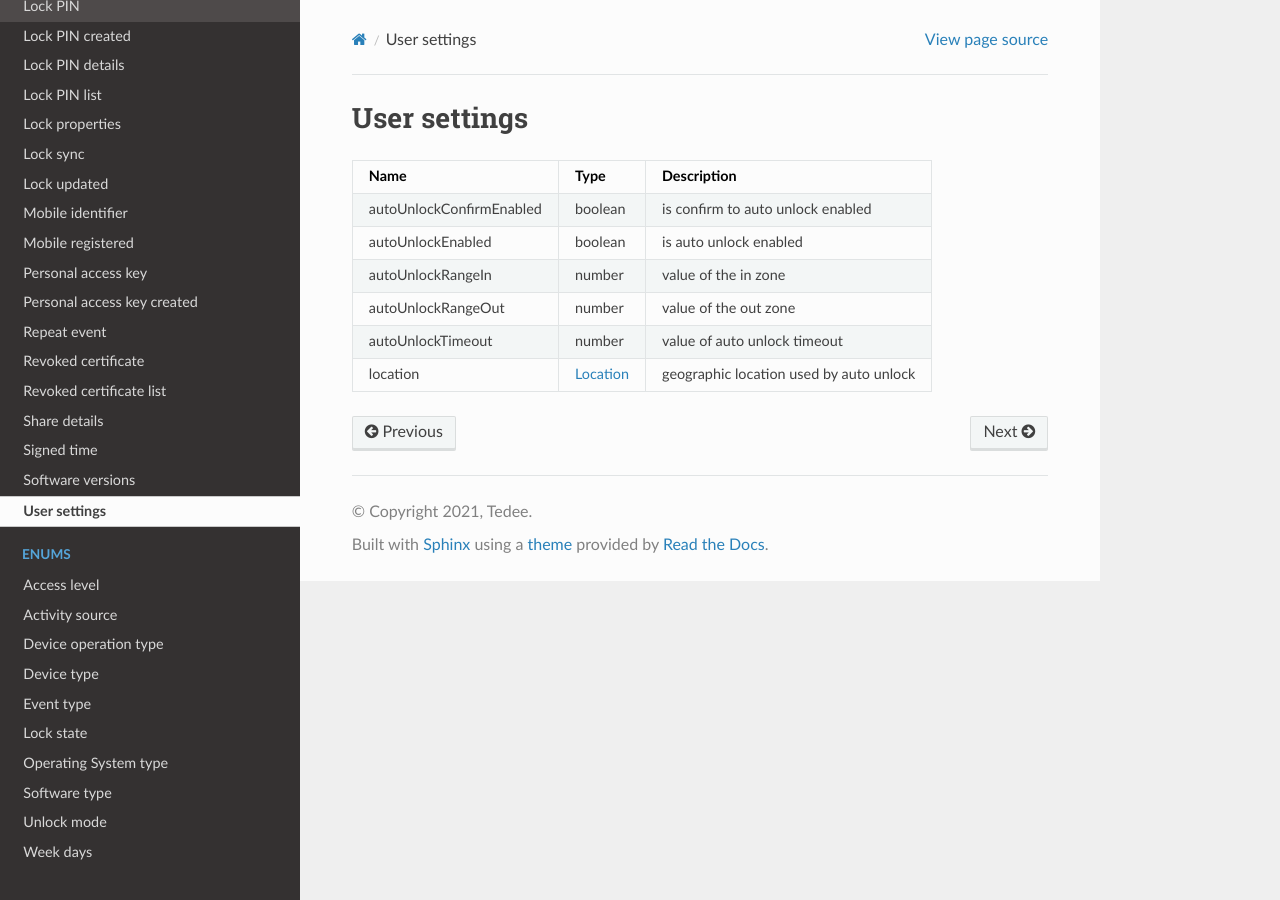
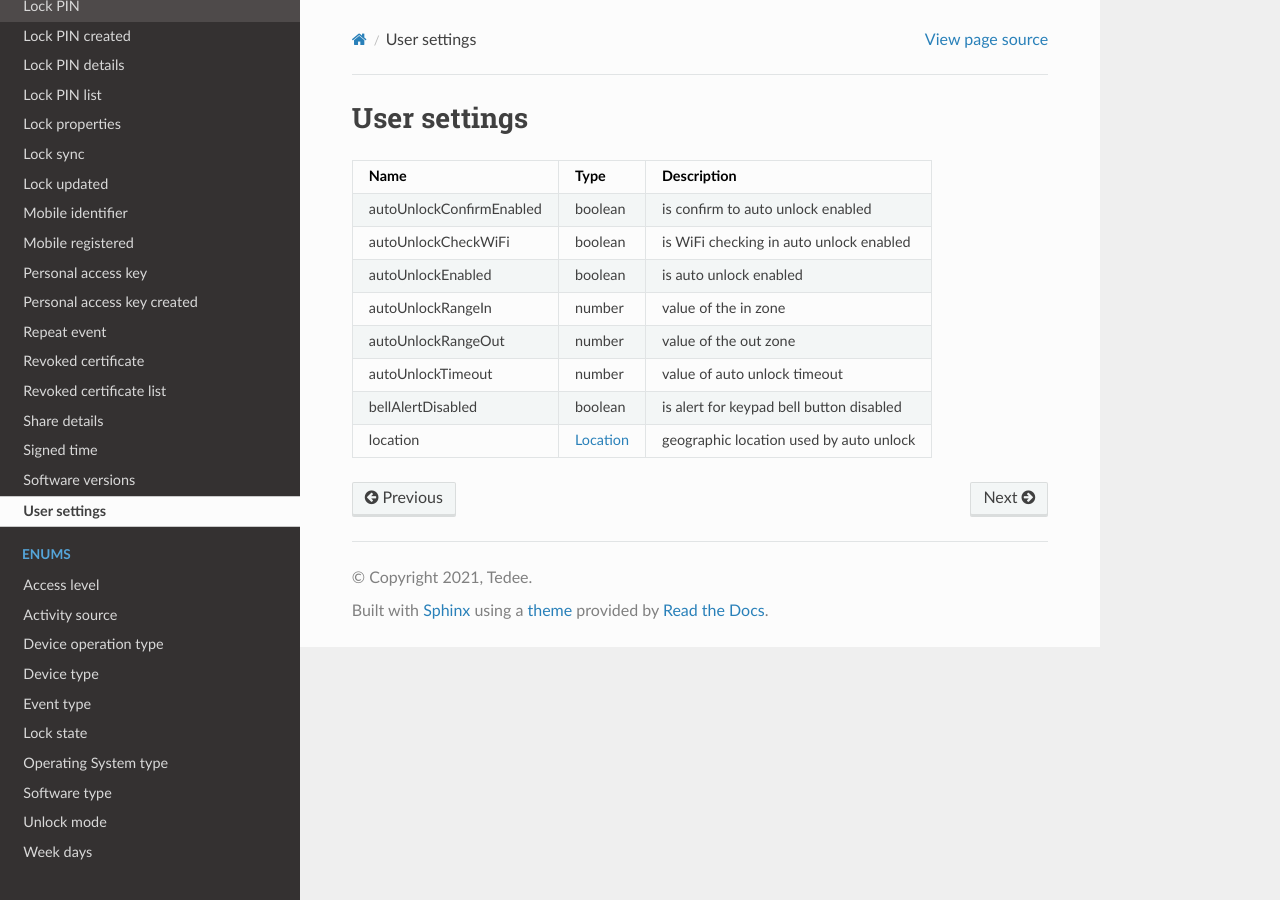
Before and after one commit to tedee-com/tedee-api-doc, a Sphinx documentation site: the page built from docs/source/datastructures/user-settings.rst, in a window 1280 px wide. Built offline with Sphinx 7.4.7 and the Read the Docs theme 2.0.0, drawn with Linux system fonts in a browser that asks for light colours; pages that are not in the unit, such as notebooks, are missing from menus.

Commit message:
Update lock user settings (#94)

```diff
--- a/docs/source/datastructures/user-settings.rst
+++ b/docs/source/datastructures/user-settings.rst
@@ -5,6 +5,8 @@ User settings
 | Name                     | Type                                               | Description                                       |
 +==========================+====================================================+===================================================+
 | autoUnlockConfirmEnabled | boolean                                            | is confirm to auto unlock enabled                 |
++--------------------------+----------------------------------------------------+---------------------------------------------------+
+| autoUnlockCheckWiFi      | boolean                                            | is WiFi checking in auto unlock enabled           |
 +--------------------------+----------------------------------------------------+---------------------------------------------------+
 | autoUnlockEnabled        | boolean                                            | is auto unlock enabled                            |
 +--------------------------+----------------------------------------------------+---------------------------------------------------+
@@ -14,5 +16,7 @@ User settings
 +--------------------------+----------------------------------------------------+---------------------------------------------------+
 | autoUnlockTimeout        | number                                             | value of auto unlock timeout                      |
 +--------------------------+----------------------------------------------------+---------------------------------------------------+
+| bellAlertDisabled        | boolean                                            | is alert for keypad bell button disabled          |
++--------------------------+----------------------------------------------------+---------------------------------------------------+
 | location                 | :doc:`Location <location>`                         | geographic location used by auto unlock           |
 +--------------------------+----------------------------------------------------+---------------------------------------------------+
--- a/docs/source/release-notes.rst
+++ b/docs/source/release-notes.rst
@@ -1,5 +1,9 @@
 Release notes
 =============
+
+**2022-02-28:**
+
+* added new user setting on lock device for WiFi checking in auto-unlock
 
 **2022-01-31:**
 
```
